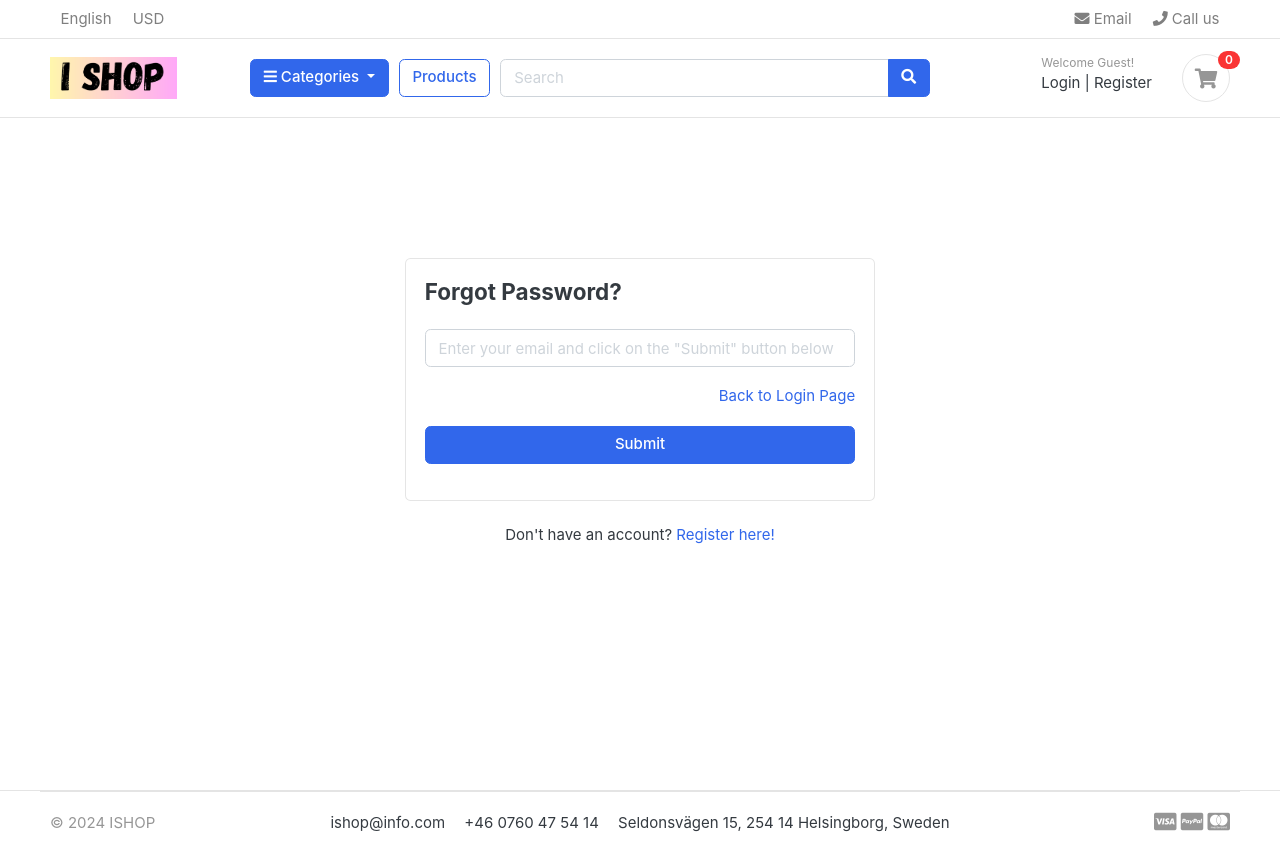
After one commit to GlennJohansson85/shop, a Django app: page /accounts/reset_password/ in a window 1280 px wide. The commit adds this page. Run offline with Django 3.2, Linux system fonts and the light colour scheme; data comes from the database, SQL or seed files in the repository; both versions use the stored data as it was after the commit; data that the repository does not hold is empty; some libraries are stand-ins or nearby versions; some web fonts are replaced.

```diff
--- a/accounts/urls.py
+++ b/accounts/urls.py
@@ -7,8 +7,8 @@ urlpatterns = [
     path('signin/', views.signin, name='signin'),
     path('signout/', views.signout, name='signout'),
     path('dashboard/', views.dashboard, name='dashboard'),
-    path('', views.dashboard, name='dashboard'), # url "accounts/" + "accounts/dashboard = dashboard page
+    path('', views.dashboard, name='dashboard'),
 
     path('activate/<uidb64>/<token>/', views.activate, name='activate'),
-    path('forgotPassword/', views.forgotPassword, name='forgotpassword'),
+    path('reset_password/', views.reset_password, name='reset_password'),
 ]
--- a/accounts/views.py
+++ b/accounts/views.py
@@ -106,5 +106,26 @@ def dashboard(request):
 
 
 #___________________________________________________________  DEF FORGOTTPASSWORD
-def forgotPassword(request):
-    return render (request, 'accounts/forgotpassword.html')
+def reset_password(request):
+    if request.method == 'POST':
+        email = request.POST['email']
+        if Account.objects.filter(email=email).exists():
+            user = Account.objects.get(email__exact=email)
+
+            # Reset Password
+            current_site = get_current_site(request)
+            mail_subject = 'Reset your Password'
+            message = render_to_string('accounts/account_verification_email.html', {
+                'user': user,
+                'domain': current_site,
+                'uid': urlsafe_base64_encode(force_bytes(user.pk)),
+                'token': default_token_generator.make_token(user),
+            })
+            to_email = email
+            send_email = EmailMessage(mail_subject, message, to=[to_email])
+            send_email.send()
+
+
+        else:
+            messages.error(request, 'The Account does not exist.')
+    return render (request, 'accounts/reset_password.html')
--- /dev/null
+++ b/templates/accounts/reset_password.html
@@ -0,0 +1,34 @@
+<!------------------------------------------------------------------  ACCOUNTS/FORGOT_PASSWORD.HTML -->
+{% extends 'base.html' %}
+
+{% block content %}
+
+<section class="section-conten padding-y" style="min-height:84vh">
+
+    <div class="card mx-auto" style="max-width: 470px; margin-top:100px;">
+
+        <div class="card-body">
+            <h4 class="card-title mb-4">Forgot Password?</h4>
+            {% include 'includes/alerts.html' %}
+            <form action="{% url 'reset_password' %}" method="POST">
+            {% csrf_token %}
+                <div class="form-group">
+                    <input type="email" class="form-control" placeholder='Enter your email and click on the "Submit" button below' name="email">
+                </div>
+
+                <div class="form-group">
+                    <a href="{% url 'signin' %}" class="float-right">Back to Login Page</a>
+                </div>
+
+                <div class="form-group">
+                    <button type="submit" class="btn btn-primary btn-block">Submit</button>
+                </div>
+            </form>
+        </div>
+    </div>
+
+    <p class="text-center mt-4">Don't have an account? <a href="{% url 'register' %}">Register here!</a></p>
+    <br><br>
+</section>
+
+{% endblock %}
--- a/templates/accounts/signin.html
+++ b/templates/accounts/signin.html
@@ -10,7 +10,7 @@
     <div class="card mx-auto" style="max-width: 380px; margin-top:100px;">
 
         <div class="card-body">
-            <h4 class="card-title mb-4">Sign in</h4>
+            <h4 class="card-title mb-4">Login</h4>
             {% include 'includes/alerts.html' %}
             <form action="{% url 'signin' %}" method="POST">
             {% csrf_token %}
@@ -21,7 +21,7 @@
                     <input type="password" class="form-control" placeholder="Password" name="password">
                 </div>
                 <div class="form-group">
-                    <a href="#" class="float-right">Forgot password?</a>
+                    <a href="{% url 'reset_password' %}" class="float-right">Can't Access Your Account?</a>
                 </div>
                 <div class="form-group">
                     <button type="submit" class="btn btn-primary btn-block"> Login  </button>
@@ -30,7 +30,7 @@
         </div>
     </div>
 
-    <p class="text-center mt-4">Don't have account? <a href="{% url 'register' %}">Sign up</a></p>
+    <p class="text-center mt-4">Don't have an account? <a href="{% url 'register' %}">Register here!</a></p>
     <br><br>
 </section>
 
--- a/templates/includes/navbar.html
+++ b/templates/includes/navbar.html
@@ -34,7 +34,7 @@
                 <div class="col-lg col-sm col-md col-6 flex-grow-0">
                     <div class="category-wrap dropdown d-inline-block float-right">
                         <button type="button" class="btn btn-primary dropdown-toggle" data-toggle="dropdown">
-                            <i class="fa fa-bars"></i>All category
+                            <i class="fa fa-bars"></i> Categories
                         </button>
                         <div class="dropdown-menu">
                             <a class="dropdown-item" href="{% url 'products' %}">All Products</a>
```
Also changed, not shown: templates/accounts/forgotpassword.html (deleted, +0 -34 lines), templates/accounts/remove_resetpassword.html (added, +32 -0 lines), templates/accounts/remove_resetpassword_email.html (added, +13 -0 lines), db.sqlite3.
